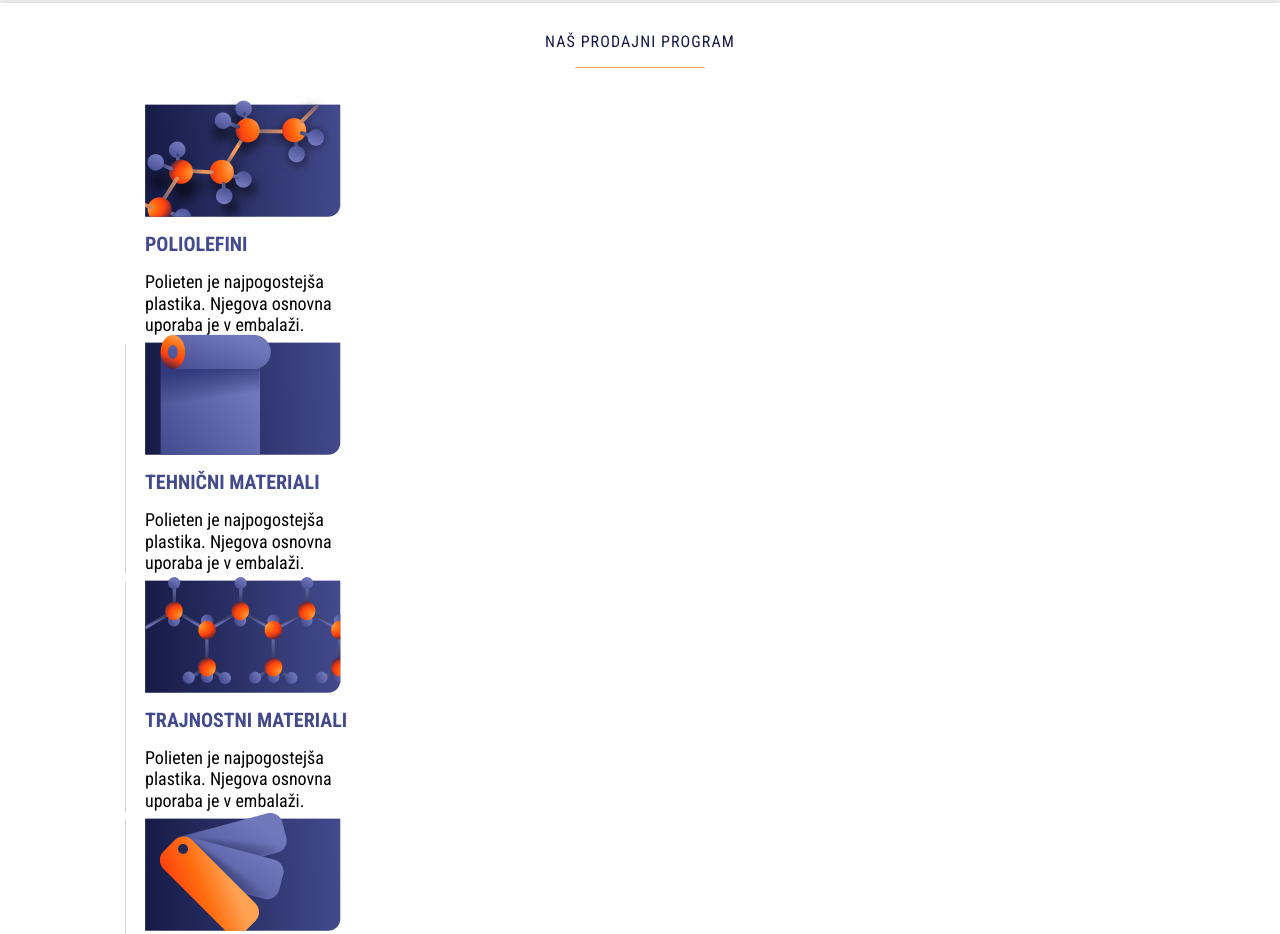
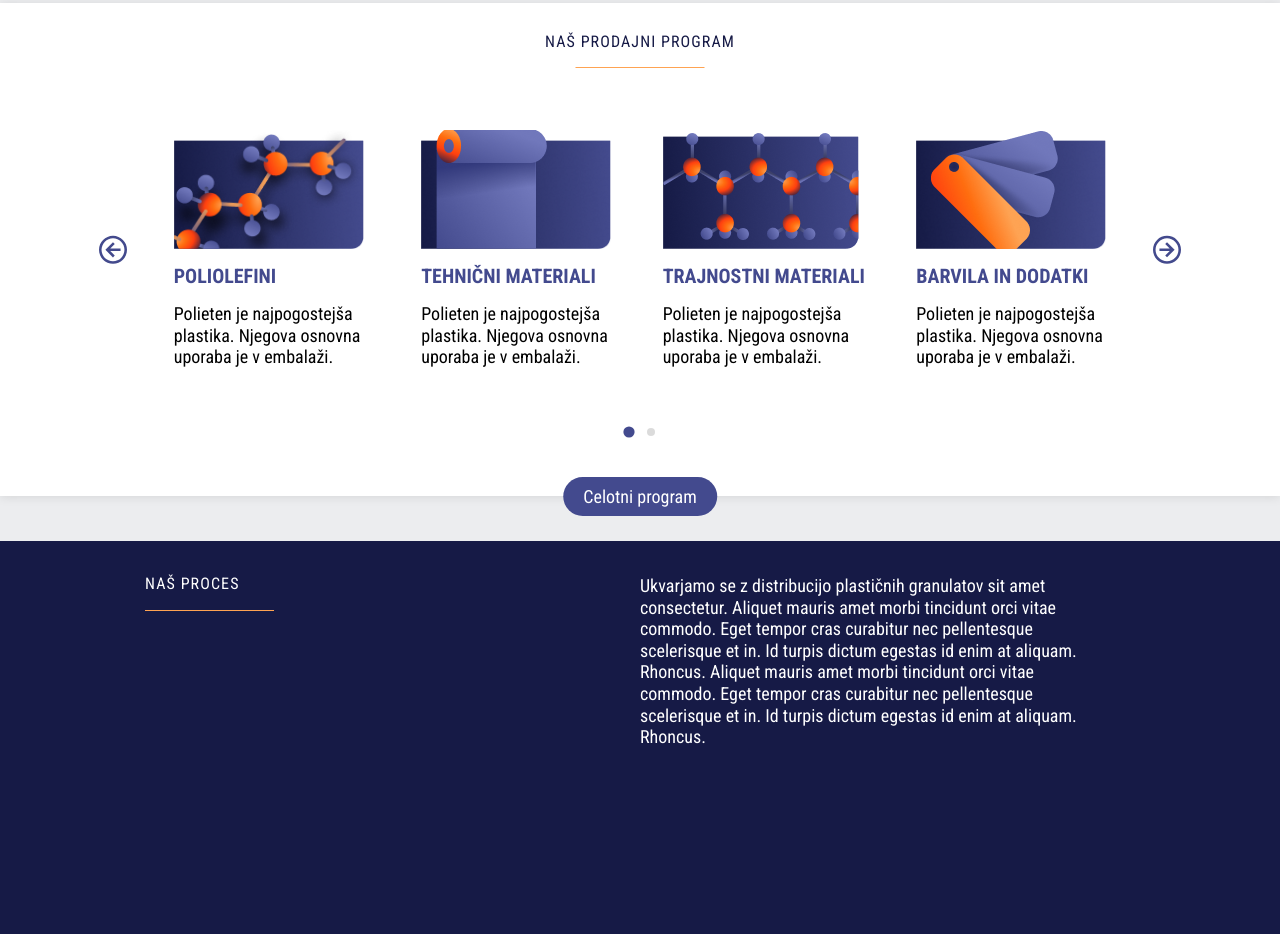
Before and after one commit to belko2k/fist-landing, a website built with Vite: page index.html in a window 1280 px wide. Shown: the part 613-1547 px from the top of the page. Built offline with nearby package versions, Linux system fonts and the light colour scheme.

Commit message:
sales program slider

```diff
--- a/index.html
+++ b/index.html
@@ -3,17 +3,11 @@
   <head>
     <meta charset="UTF-8" />
     <meta name="viewport" content="width=device-width, initial-scale=1.0" />
+
     <title>Fist | Prodaja plastičnih granulatov</title>
 
     <!-- Page favicon -->
     <link rel="icon" type="image/x-icon" href="images/favicon.ico" />
-
-    <!-- Slider css -->
-    <link
-      rel="stylesheet"
-      type="text/css"
-      href="https://cdn.jsdelivr.net/npm/@splidejs/splide@4.1.4/dist/css/splide.min.css"
-    />
 
     <!-- google fonts -->
     <link rel="preconnect" href="https://fonts.googleapis.com" />
@@ -29,9 +23,24 @@
       crossorigin="anonymous"
       referrerpolicy="no-referrer"
     />
+
+    <!-- Slider css -->
+    <link
+      rel="stylesheet"
+      type="text/css"
+      href="https://cdn.jsdelivr.net/npm/@splidejs/splide@4.1.4/dist/css/splide.min.css"
+    />
+
     <!-- styles -->
     <link rel="stylesheet" href="styles/reset.css" />
     <link rel="stylesheet" href="styles/style.css" />
+
+    <!-- Scripts -->
+    <script
+      src="https://cdn.jsdelivr.net/npm/@splidejs/splide@4.1.4/dist/js/splide.min.js"
+      defer
+    ></script>
+    <script src="js/main.js" defer></script>
   </head>
   <body>
     <!-- Header -->
@@ -92,7 +101,7 @@
     <!-- Main content -->
     <main>
       <!-- HERO -->
-      <section class="hero-section">
+      <section class="hero-section bg-dark">
         <video class="video-bg" autoplay muted loop>
           <source src="images/video.mp4" type="video/mp4" />
         </video>
@@ -145,21 +154,41 @@
       <section id="sales-program-section" class="sales-program-section">
         <div class="container-sm">
           <h4 class="secondary-heading text-center">naš prodajni program</h4>
-          <div class="slide-container swiper">
-            <div class="slide-content swiper1">
-              <div class="swiper-wrapper">
-                <div class="card grid swiper-slide">
+          <!-- slider -->
+          <div class="slider-wrapper">
+            <div id="splide3" class="splide">
+              <div class="splide__arrows">
+                <button
+                  class="splide__arrow splide__arrow--prev"
+                  data-slider-btn="true"
+                >
+                  <img src="images/left-arrow.svg" alt="" />
+                </button>
+                <button
+                  class="splide__arrow splide__arrow--next"
+                  data-slider-btn="true"
+                >
+                  <img src="images/right-arrow-purple.svg" alt="" />
+                </button>
+              </div>
+              <div class="splide__track">
+                <div class="splide__list">
+                  <div class="card-wrapper splide__slide flex">
+                    <div class="card grid">
                       <div class="card-image">
                         <img src="images/molecules2.png" alt="poliolefini" />
                         <img class="bg" src="images/Rectangle.png" />
                       </div>
                       <p class="card-title uppercase bold">POLIOLEFINI</p>
                       <p class="card-description">
-                    Polieten je najpogostejša plastika. Njegova osnovna uporaba
-                    je v embalaži.
+                        Polieten je najpogostejša plastika. Njegova osnovna
+                        uporaba je v embalaži.
                       </p>
                     </div>
-                <div class="card grid swiper-slide">
+                  </div>
+
+                  <div class="card-wrapper splide__slide flex">
+                    <div class="card grid">
                       <div class="card-image">
                         <img
                           class="rolling-paper"
@@ -168,13 +197,18 @@
                         />
                         <img class="bg" src="images/Rectangle.png" />
                       </div>
-                  <p class="card-title uppercase bold">TEHNIČNI MATERIALI</p>
+                      <p class="card-title uppercase bold">
+                        TEHNIČNI MATERIALI
+                      </p>
                       <p class="card-description">
-                    Polieten je najpogostejša plastika. Njegova osnovna uporaba
-                    je v embalaži.
+                        Polieten je najpogostejša plastika. Njegova osnovna
+                        uporaba je v embalaži.
                       </p>
                     </div>
-                <div class="card grid swiper-slide">
+                  </div>
+
+                  <div class="card-wrapper splide__slide flex">
+                    <div class="card grid">
                       <div class="card-image">
                         <img
                           class="molecules2"
@@ -183,13 +217,18 @@
                         />
                         <img class="bg" src="images/Rectangle.png" />
                       </div>
-                  <p class="card-title uppercase bold">TRAJNOSTNI MATERIALI</p>
+                      <p class="card-title uppercase bold">
+                        TRAJNOSTNI MATERIALI
+                      </p>
                       <p class="card-description">
-                    Polieten je najpogostejša plastika. Njegova osnovna uporaba
-                    je v embalaži.
+                        Polieten je najpogostejša plastika. Njegova osnovna
+                        uporaba je v embalaži.
                       </p>
                     </div>
-                <div class="card grid swiper-slide">
+                  </div>
+
+                  <div class="card-wrapper splide__slide flex">
+                    <div class="card grid">
                       <div class="card-image">
                         <img
                           class="cards-img"
@@ -198,35 +237,36 @@
                         />
                         <img class="bg" src="images/Rectangle.png" />
                       </div>
-                  <p class="card-title uppercase bold">BARVILA IN DODATKI</p>
+                      <p class="card-title uppercase bold">
+                        BARVILA IN DODATKI
+                      </p>
                       <p class="card-description">
-                    Polieten je najpogostejša plastika. Njegova osnovna uporaba
-                    je v embalaži.
+                        Polieten je najpogostejša plastika. Njegova osnovna
+                        uporaba je v embalaži.
                       </p>
                     </div>
-                <div class="card grid swiper-slide">
+                  </div>
+
+                  <div class="card-wrapper splide__slide flex">
+                    <div class="card grid">
                       <div class="card-image">
                         <img src="images/molecules2.png" alt="poliolefini" />
                         <img class="bg" src="images/Rectangle.png" />
                       </div>
-
-                  <p class="card-title uppercase bold">POLIOLEFINI</p>
+                      <p class="card-title uppercase bold">POLIOLEFINI2</p>
                       <p class="card-description">
-                    Polieten je najpogostejša plastika. Njegova osnovna uporaba
-                    je v embalaži.
+                        Polieten je najpogostejša plastika. Njegova osnovna
+                        uporaba je v embalaži.
                       </p>
                     </div>
                   </div>
                 </div>
-            <div class="swiper-button-next">
-              <img src="images/right-arrow-purple.svg" alt="" />
               </div>
-            <div class="swiper-button-prev">
-              <img src="images/left-arrow.svg" alt="" />
             </div>
-            <div class="swiper-pagination"></div>
           </div>
-          <button class="btn btn-primary">Celotni program</button>
+          <button class="btn btn-primary" data-slider-btn="false">
+            Celotni program
+          </button>
         </div>
       </section>
 
@@ -399,6 +439,7 @@
           <button class="btn btn-primary">Ves Svet 360°</button>
         </div>
       </section>
+
       <!-- FAQ -->
       <section class="faq-section bg-dark">
         <div class="container-sm">
@@ -660,7 +701,5 @@
         </div>
       </div>
     </footer>
-    <script src="https://cdn.jsdelivr.net/npm/@splidejs/splide@4.1.4/dist/js/splide.min.js"></script>
-    <script src="js/main.js"></script>
   </body>
 </html>
--- a/js/main.js
+++ b/js/main.js
@@ -114,6 +114,24 @@ let splide2 = new Splide('#splide2', {
 
 splide2.mount();
 
+let splide3 = new Splide('#splide3', {
+    type: 'loop',
+    perPage: 4,
+    snap: true,
+    breakpoints: {
+        640: {
+            perPage: 2,
+            arrows: false,
+        },
+        480: {
+            perPage: 1,
+            arrows: false,
+        },
+    },
+});
+
+splide3.mount();
+
 // FAQ ACCORDION
 
 document.addEventListener('DOMContentLoaded', () => {
--- a/styles/style.css
+++ b/styles/style.css
@@ -261,6 +261,7 @@ body {
 .hero-section {
   position: relative;
   overflow: hidden;
+  isolation: isolate;
 }
 
 .video-bg {
@@ -419,6 +420,10 @@ body {
   padding-block: 3rem;
 }
 
+.card-wrapper {
+  justify-content: center;
+}
+
 .card {
   gap: 1rem;
   position: relative;
@@ -437,13 +442,11 @@ body {
 .card-image {
   position: relative;
   height: 119px;
-  isolation: isolate;
 }
 
 .card-image .bg {
   position: absolute;
   bottom: 0;
-
   z-index: -1;
 }
 
@@ -472,7 +475,7 @@ body {
   width: 190px;
 }
 
-.sales-program-section button {
+.sales-program-section button[data-slider-btn='false'] {
   position: absolute;
   left: 50%;
   transform: translateX(-50%);
```
Lines whose indentation alone changed are shown as unchanged.
